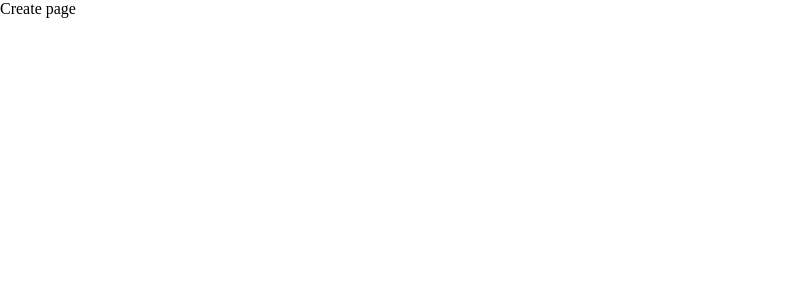
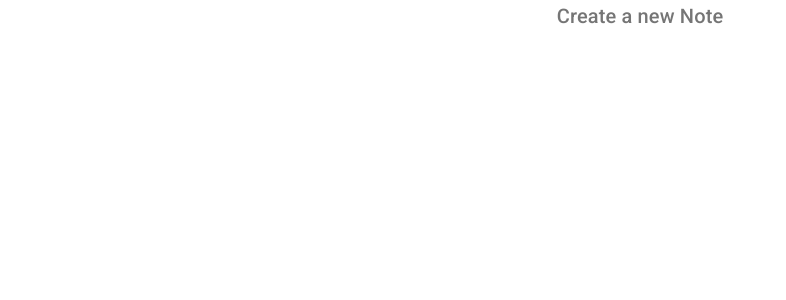
Before and after one commit to Dhrunit/Material-Ui-Example, a React (Create React App) app: page /create in a window 1280 px wide. Shown: the top 300 px of the page, without its empty margins (0-786 px from the left). Built offline with nearby package versions, Linux system fonts and the light colour scheme.

Commit message:
Used the Typography component

```diff
--- a/package.json
+++ b/package.json
@@ -3,6 +3,7 @@
   "version": "0.1.0",
   "private": true,
   "dependencies": {
+    "@material-ui/core": "^4.11.3",
     "@testing-library/jest-dom": "^5.11.9",
     "@testing-library/react": "^11.2.5",
     "@testing-library/user-event": "^12.7.1",
--- a/src/pages/Create.js
+++ b/src/pages/Create.js
@@ -1,9 +1,21 @@
 import React from 'react'
+import Typography from '@material-ui/core/Typography'
 
 export default function Create() {
-  return (
-    <div>
-      Create page
-    </div>
-  )
+	return (
+		<div>
+			<Typography
+				variant='h6'
+				component='h2'
+				color='textSecondary'
+				align='center'>
+				Create a new Note
+			</Typography>
+			{/* <Typography color='error' noWrap>
+				Lorem, ipsum dolor sit amet consectetur adipisicing elit.
+				Quibusdam saepe eius illo eum nisi facere ipsam, rerum quos
+				earum consequatur.
+			</Typography> */}
+		</div>
+	)
 }
```
Also changed, not shown: 1 other file (tests, documents, lock files or other folders).
